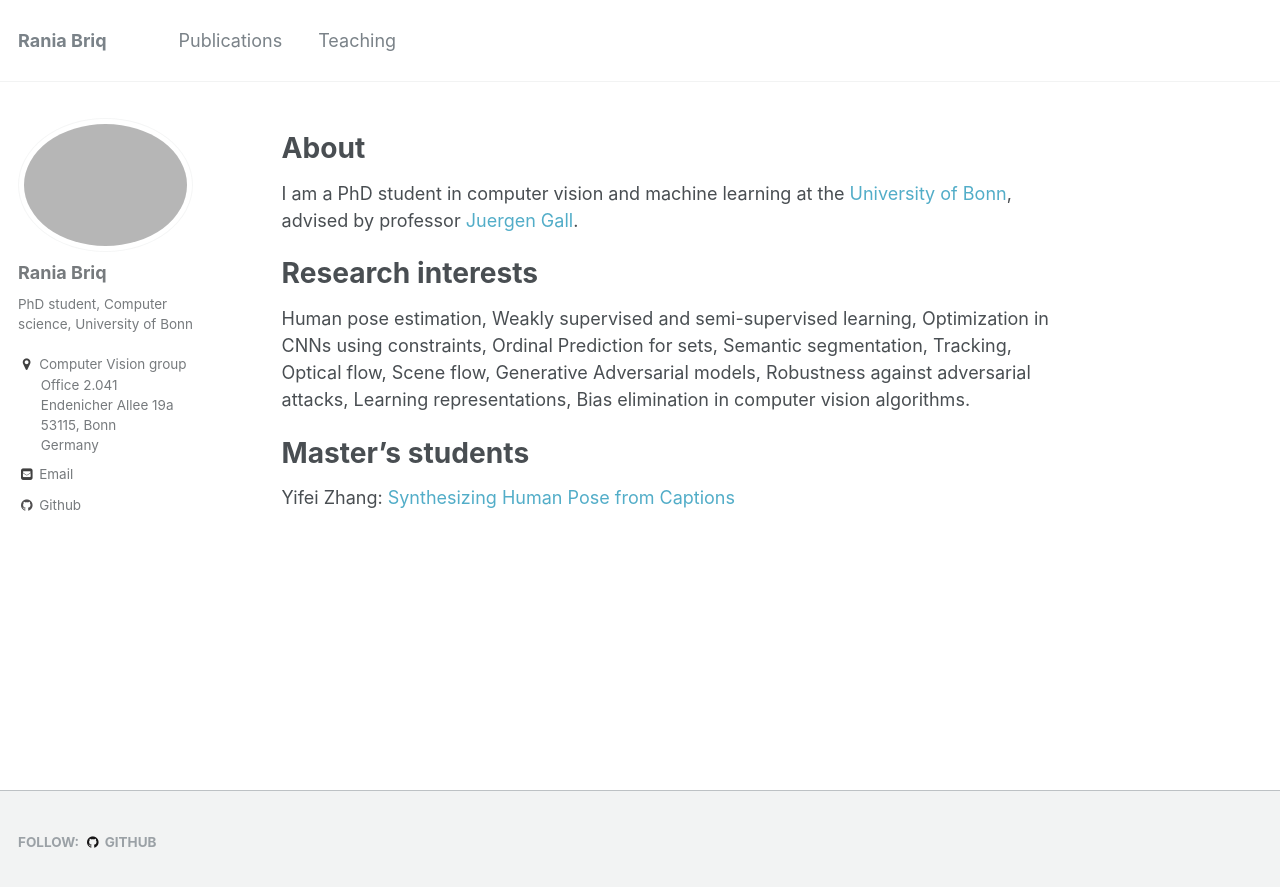
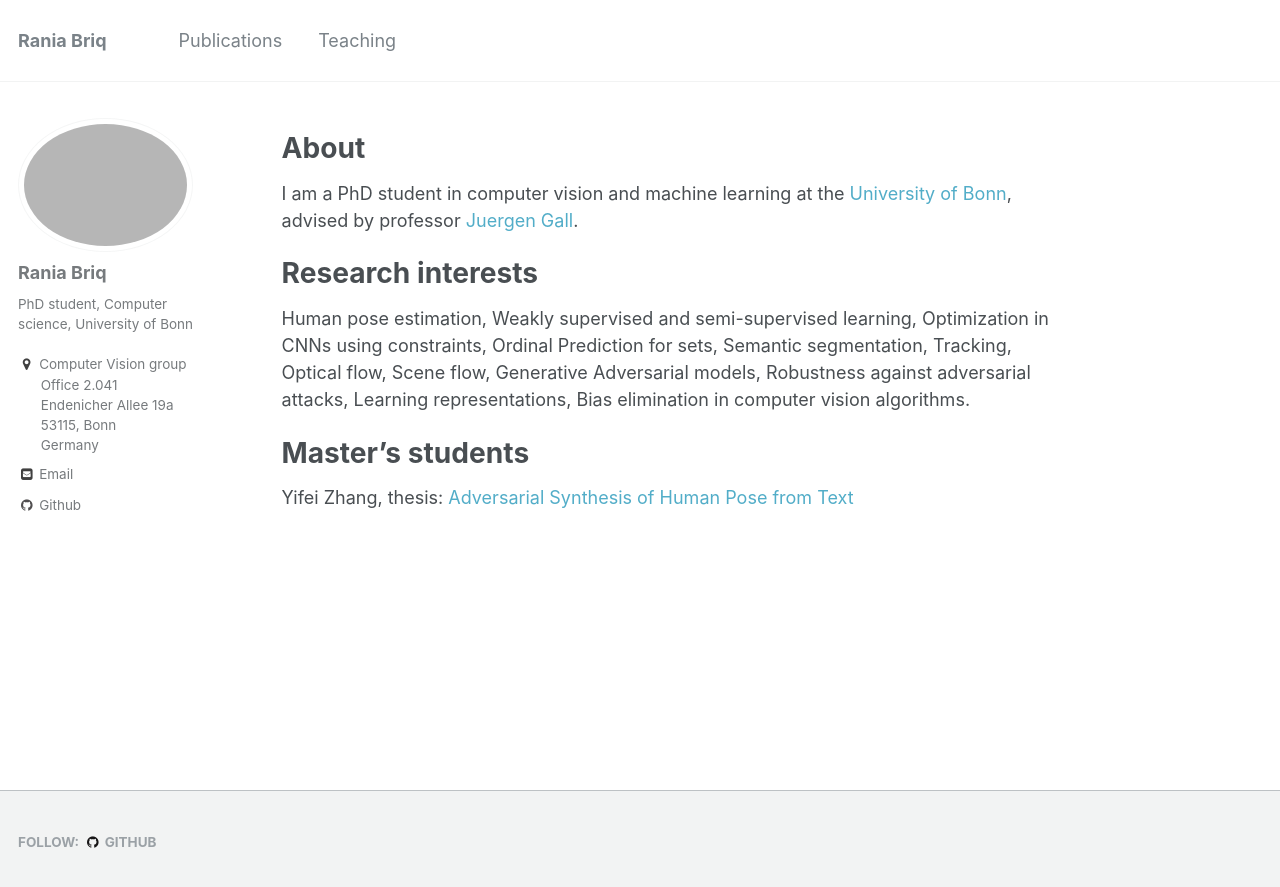
Before and after one commit to briqr/briqr.github.io, a Jekyll site: the page built from _pages/about.md, in a window 1280 px wide. Shown: the top 887 px of the page. Built offline with Jekyll 4.4.1, drawn with Linux system fonts in a browser that asks for light colours.

Commit message:
Update about.md

```diff
--- a/_pages/about.md
+++ b/_pages/about.md
@@ -25,4 +25,4 @@ Human pose estimation, Weakly supervised and semi-supervised learning, Optimizat
 Master's students
 ======
 
-Yifei Zhang: [Synthesizing Human Pose from Captions](https://arxiv.org/abs/2005.00340)
+Yifei Zhang, thesis: [Adversarial Synthesis of Human Pose from Text](https://arxiv.org/abs/2005.00340)
```
